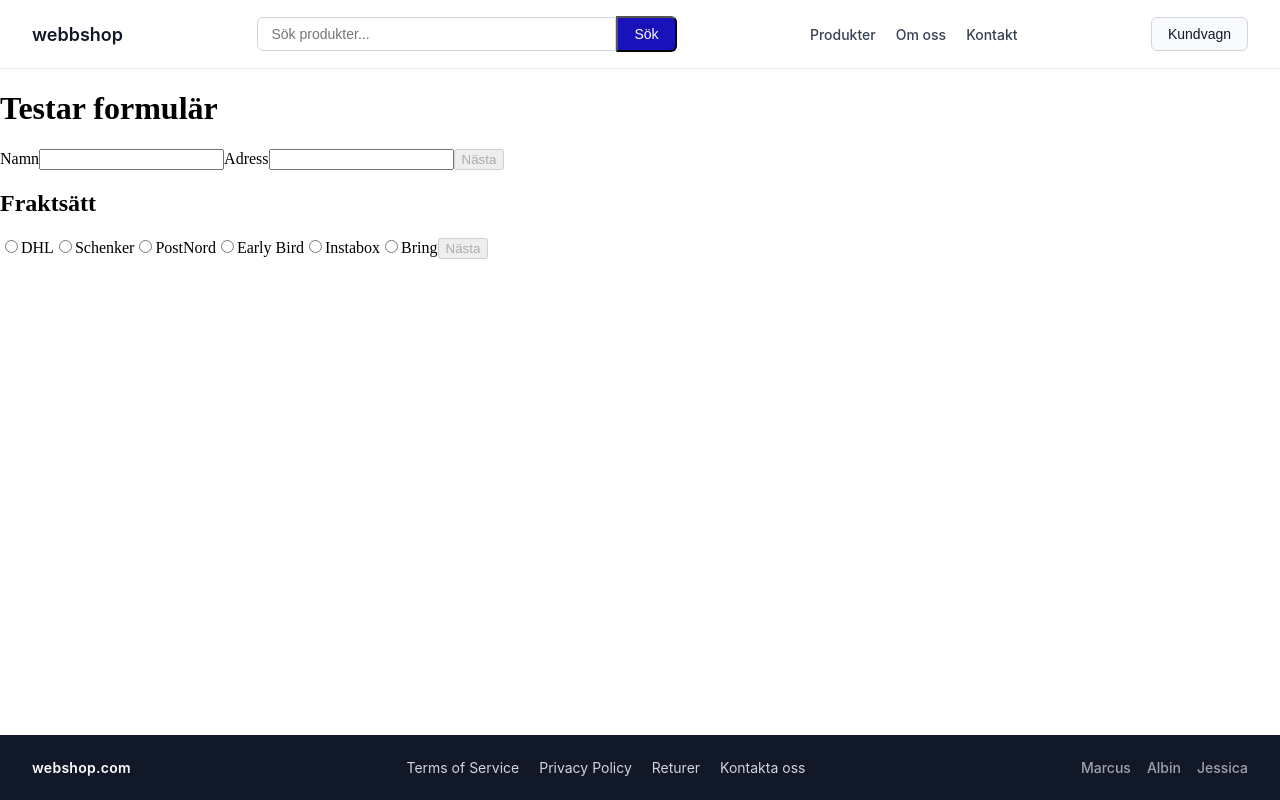
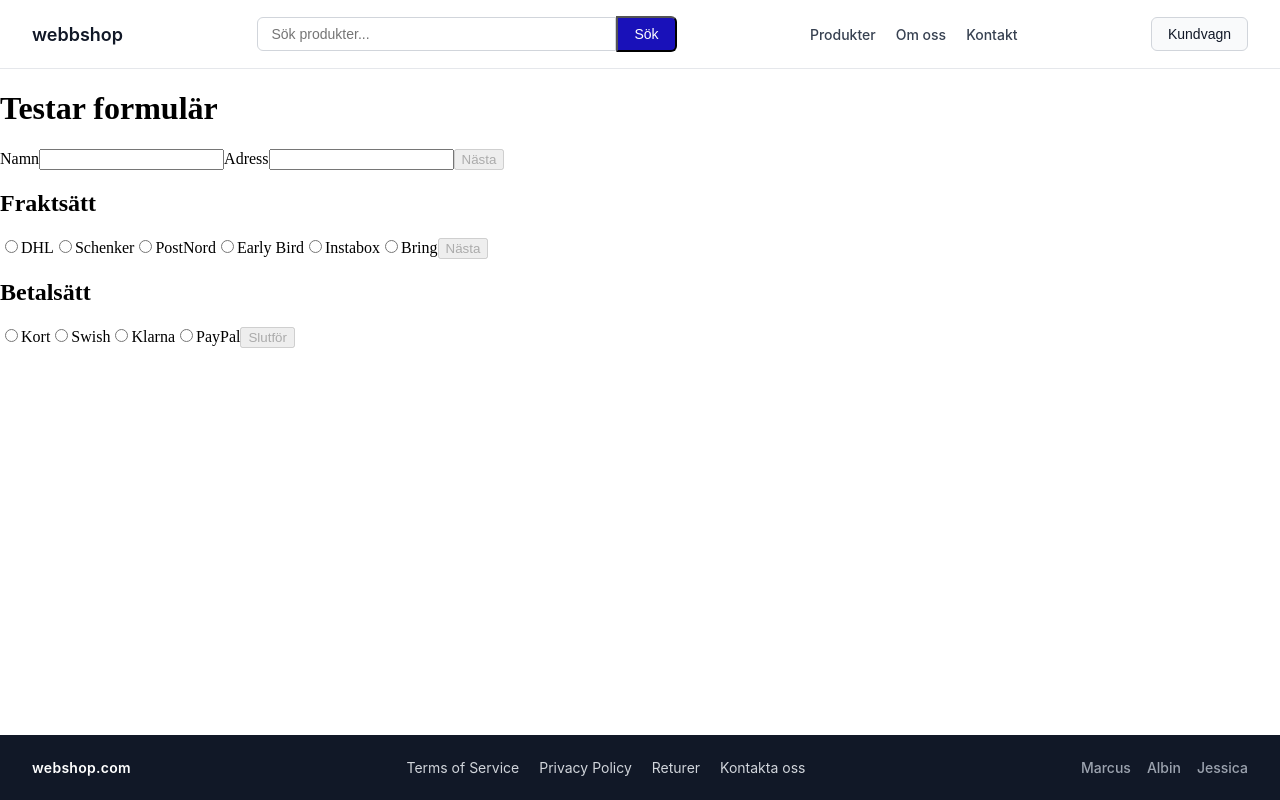
Before and after one commit to AlbinNic/Webbshop, a React (Vite) app: page /test in a window 1280 px wide. Built offline with nearby package versions, Linux system fonts and the light colour scheme; the HTML template or start-up script is replaced by a standard one.

Commit message:
add payment form

```diff
--- /dev/null
+++ b/src/components/CheckoutForms/PaymentForm.tsx
@@ -0,0 +1,46 @@
+import { useForm } from "react-hook-form";
+import { z } from "zod";
+import { zodResolver } from "@hookform/resolvers/zod";
+
+const paymentSchema = z.object({
+    shipping: z.enum(["Kort", "Swish", "Klarna", "PayPal"]),
+});
+
+type PaymentFormData = z.infer<typeof paymentSchema>;
+
+export function PaymentForm() {
+    const { register, handleSubmit, formState: { errors, isValid } } = useForm<PaymentFormData>({
+        resolver: zodResolver(paymentSchema),
+        mode: "all",
+    });
+
+    function submit(data: PaymentFormData) {
+        console.log("Payment:", data);
+    }
+
+    return (
+        <form onSubmit={handleSubmit(submit)}>
+            <h2>Betalsätt</h2>
+            <label>
+                <input type="radio" value="Kort" {...register("shipping")} />
+                Kort
+            </label>
+            <label>
+                <input type="radio" value="Swish" {...register("shipping")} />
+                Swish
+            </label>
+            <label>
+                <input type="radio" value="Klarna" {...register("shipping")} />
+                Klarna
+            </label>
+            <label>
+                <input type="radio" value="PayPal" {...register("shipping")} />
+                PayPal
+            </label>
+
+            {errors.shipping && <p>Du måste välja ett betalsätt!</p>}
+
+            <button disabled={!isValid}>Slutför</button>
+        </form>
+    )
+}
--- a/src/components/CheckoutForms/ShippingForm.tsx
+++ b/src/components/CheckoutForms/ShippingForm.tsx
@@ -11,7 +11,7 @@ type ShippingFormData = z.infer<typeof shippingSchema>;
 export function ShippingForm() {
     const { register, handleSubmit, formState: { errors, isValid } } = useForm<ShippingFormData>({
         resolver: zodResolver(shippingSchema),
-        mode: "onTouched",
+        mode: "all",
     });
 
     function submit(data: ShippingFormData) {
--- a/src/pages/TestPage.tsx
+++ b/src/pages/TestPage.tsx
@@ -1,4 +1,5 @@
 import { CustomerForm } from "../components/CheckoutForms/CustomerForm";
+import { PaymentForm } from "../components/CheckoutForms/PaymentForm";
 import { ShippingForm } from "../components/CheckoutForms/ShippingForm";
 
 
@@ -8,6 +9,7 @@ export function TestPage() {
       <h1>Testar formulär</h1>
       <CustomerForm />
       <ShippingForm />
+      <PaymentForm />
     </div>
   );
 }
```
